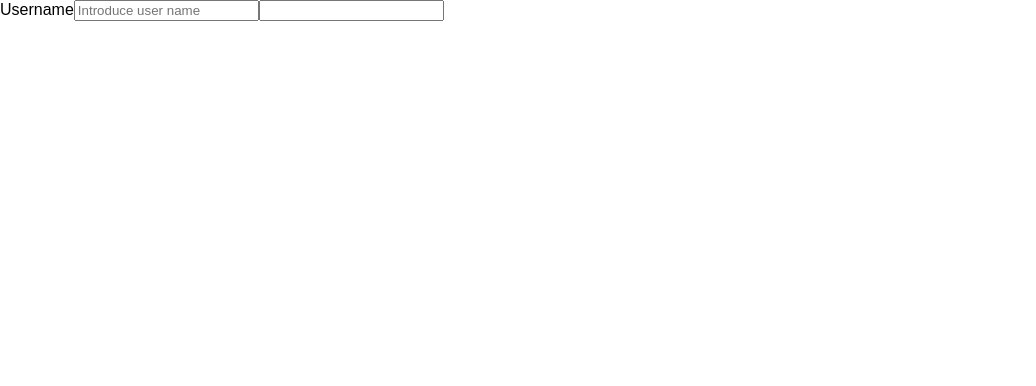
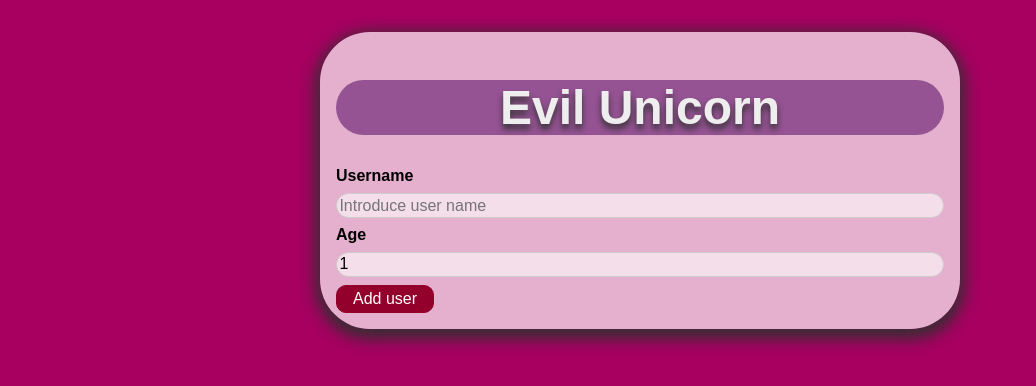
Before and after one commit to fervnm155/users-list, a React (Create React App) app: page / in a window 1280 px wide. Shown: the top 386 px of the page, without its empty margins (0-1036 px from the left). Built offline with nearby package versions, Linux system fonts and the light colour scheme.

Commit message:
project structure

```diff
--- a/src/App.js
+++ b/src/App.js
@@ -1,13 +1,15 @@
-import React from 'react';
+import React from "react";
 
-import AddUser from './components/Users/AddUser';
+import AddUser from "./components/Users/AddUser";
+import Card from "./components/UI/Card";
 
+import classes from "./components/Users/AddUser.module.css";
 
 function App() {
   return (
-    <div>
-      <AddUser/>
-    </div>
+    <Card className={classes.input}>
+      <AddUser />
+    </Card>
   );
 }
 
--- /dev/null
+++ b/src/components/UI/Button.js
@@ -0,0 +1,13 @@
+import styles from "./Button.module.css";
+
+const Button = (props) => {
+  return (
+    <button
+      className={styles.button}
+      type={props.type || "button"}
+      onClick={props.onClick}
+    >{props.children}</button>
+  );
+};
+
+export default Button;
--- /dev/null
+++ b/src/components/UI/Button.module.css
@@ -0,0 +1,19 @@
+.button {
+    font: inherit;
+    border: 1px solid #94002c;
+    background: #94002c;
+    color: white;
+    padding: 0.25rem 1rem;
+    cursor: pointer;
+    border-radius: 10px;
+  }
+
+  .button:hover,
+  .button:active {
+    background: #741188;
+    border-color: #741188;
+  }
+
+  .button:focus {
+    outline: none;
+  }
--- /dev/null
+++ b/src/components/UI/Card.js
@@ -0,0 +1,9 @@
+import styles from "./Card.module.css";
+
+const Card = (props) => {
+  return (
+    <div className={`${styles.card} ${props.className}`}>{props.children}</div>
+  );
+};
+
+export default Card;
--- /dev/null
+++ b/src/components/UI/Card.module.css
@@ -0,0 +1,7 @@
+.card{
+    border-radius: 50px;
+    background: rgba(255, 252, 252, 0.699);
+    box-shadow: 0px 5px 15px 5px rgba(48, 48, 48, 0.945);
+    align-content: center;
+    width: 50%;
+}
--- a/src/components/Users/AddUser.js
+++ b/src/components/Users/AddUser.js
@@ -1,13 +1,48 @@
+import { useState } from "react";
+
+import Button from "../UI/Button";
+
+import styles from "./AddUser.module.css";
+
+const AddUser = (props) => {
+    const [enteredUsername,setEnteredUsername]=useState('');
+    const [enteredAge,setEnteredAge]=useState(1);
 
 
-const AddUser=(props)=>{
-    return(
-        <form>
-            <label>Username</label>
-            <input type="text" placeholder="Introduce user name"/>
-            <input type="number"/>
-        </form>
-    );
-}
+  const addUserHandler = (event) => {
+    event.preventDefault();
+    if(enteredUsername.trim().length<1){
+        return(
+            alert('invalid username')
+        );
+    }
+    if(+enteredAge<1){
+        return(
+            alert('invalidage')
+        );
+    }
+    setEnteredAge(1);
+    setEnteredUsername("");
+  };
+
+  const usernameChangeHandler=(event)=>{
+    setEnteredUsername(event.target.value);
+  }
+
+  const ageChangeHandler=(event)=>{
+    setEnteredAge(event.target.value);
+  }
+
+  return (
+    <form onSubmit={addUserHandler}>
+      <h1 className={styles.h1}>Evil Unicorn</h1>
+      <label htmlFor="username">Username</label>
+      <input id="username" type="text" placeholder="Introduce user name" value={enteredUsername} onChange={usernameChangeHandler}/>
+      <label htmlFor="age">Age</label>
+      <input id="age" type="number" value={enteredAge} onChange={ageChangeHandler}/>
+      <Button type="submit">Add user</Button>
+    </form>
+  );
+};
 
 export default AddUser;
--- /dev/null
+++ b/src/components/Users/AddUser.module.css
@@ -0,0 +1,38 @@
+.h1{
+  position: relative;
+  color: #eeeeee;
+  font-size: 3rem;
+  background: #4f005f86;
+  border-radius: 50px;
+  text-align: center;
+  text-shadow: 0 5px 6px rgba(48, 48, 48, 0.945);
+}
+
+.input {
+    margin: 2rem auto;
+    padding: 1rem;
+    width: 90%;
+    max-width: 40rem;
+  }
+
+  .input label {
+    display: block;
+    font-weight: bold;
+    margin-bottom: 0.5rem;
+  }
+
+  .input input {
+    font: inherit;
+    display: block;
+    width: 100%;
+    border: 1px solid #ccc;
+    padding: 0.15rem;
+    margin-bottom: 0.5rem;
+    border-radius: 50px;
+    background: #ffffff96;
+  }
+
+  .input input:focus {
+    outline: none;
+    border-color: #4f005f;
+  }
--- a/src/index.css
+++ b/src/index.css
@@ -4,6 +4,7 @@
 
 html {
   font-family: sans-serif;
+  background: rgb(167, 0, 97);
 }
 
 body {
```
